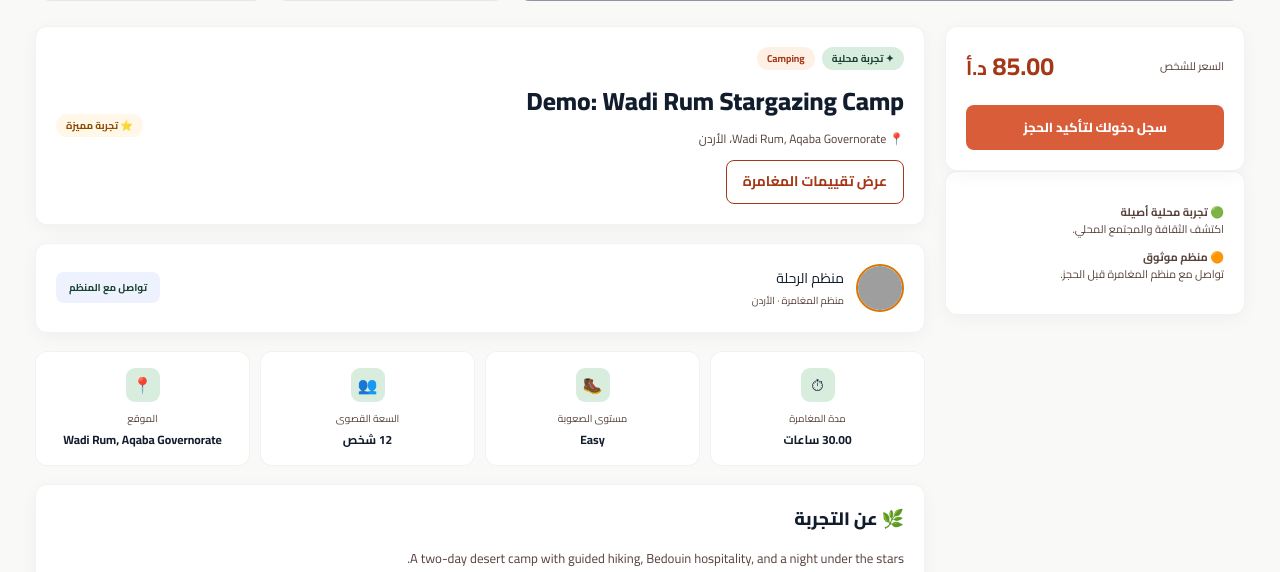
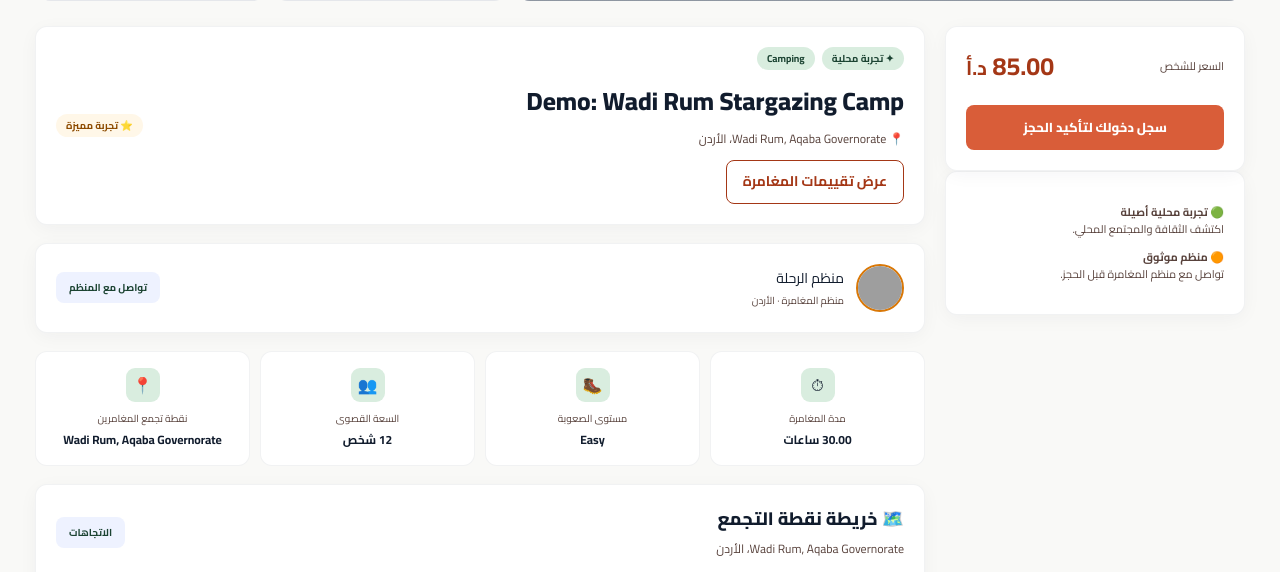
Before and after one commit to danialouty/YallaJO, a Laravel app: page /adventures/1/profile in a window 1280 px wide. Shown: the part 522-1094 px from the top of the page. Run offline with Laravel 12, Linux system fonts and the light colour scheme; data comes from the database, SQL or seed files in the repository; tables that the repository leaves empty hold one stand-in row (values such as "Sample post"); grey boxes marked "Sample" are stand-in pictures; style sheets or scripts are compiled from the project's sources; grey boxes are pictures that could not be loaded.

Commit message:
add guide shedules and maps, fix colors , move ai button

```diff
--- a/app/Http/Controllers/AdventureController.php
+++ b/app/Http/Controllers/AdventureController.php
@@ -167,7 +167,10 @@ class AdventureController extends Controller
 
     public function showProfile(Adventure $adventure)
     {
-        $adventure->load(['images', 'days']);
+        $adventure->load(['images', 'days', 'activityOrganizer.user', 'schedules' => fn ($query) => $query
+            ->where('status', 'Active')
+            ->with('guide.activityOrganizer.user')
+            ->orderBy('starts_at')]);
         $alreadyBooked = auth()->check()
             && auth()->user()->role === 'Adventurer'
             && $adventure->bookings()->whereHas('adventurer', fn ($query) => $query->where('user_id', auth()->id()))->exists();
--- a/resources/css/pages/adventure-profile.css
+++ b/resources/css/pages/adventure-profile.css
@@ -360,6 +360,46 @@ input {
     color: #1b4332;
     font-size: 10px;
     font-weight: 700;
+}
+
+.adventure-schedules { display: grid; gap: 12px; }
+.adventure-schedule {
+    display: grid;
+    grid-template-columns: repeat(2, minmax(0, 1fr));
+    gap: 12px;
+    border: 1px solid rgba(30, 41, 59, 0.08);
+    border-radius: 12px;
+    background: #faf9f6;
+    padding: 14px;
+}
+.adventure-schedule small, .adventure-schedule strong { display: block; }
+.adventure-schedule small { color: #58423c; font-size: 11px; }
+.adventure-schedule strong { margin-top: 4px; font-size: 13px; }
+.adventure-tag { background: #1b4332; color: #fff; }
+
+.meeting-point-heading {
+    display: flex;
+    align-items: center;
+    justify-content: space-between;
+    gap: 12px;
+    margin-bottom: 14px;
+}
+
+.meeting-point-heading .section-title { margin-bottom: 4px; }
+.meeting-point-heading .description { font-size: 12px; }
+
+.meeting-point-map {
+    display: block;
+    width: 100%;
+    height: 320px;
+    border: 0;
+    border-radius: 12px;
+    background: #f1f5f2;
+}
+
+@media (max-width: 550px) {
+    .adventure-schedule { grid-template-columns: 1fr; }
+    .meeting-point-map { height: 260px; }
 }
 
 .features {
--- a/resources/css/pages/adventures-explore.css
+++ b/resources/css/pages/adventures-explore.css
@@ -105,24 +105,8 @@
 }
 
 .adventure-category {
-    background: #3f6653;
+    background: #1b4332;
     box-shadow: 0 8px 18px rgba(17, 28, 45, 0.16);
-}
-
-.adventure-category {
-    background: linear-gradient(135deg, #3f6653, #1b4332);
-}
-
-.adventure-card:nth-child(3n + 1) .adventure-category {
-    background: linear-gradient(135deg, #a43716, #d97706);
-}
-
-.adventure-card:nth-child(3n + 2) .adventure-category {
-    background: linear-gradient(135deg, #3f6653, #1b4332);
-}
-
-.adventure-card:nth-child(3n) .adventure-category {
-    background: linear-gradient(135deg, #2f5f82, #4e8aa8);
 }
 
 .adventure-card:hover img {
--- a/resources/css/pages/chatbot.css
+++ b/resources/css/pages/chatbot.css
@@ -14,6 +14,11 @@
 .chatbot-panel:not(.hidden) {
     display: flex;
     flex-direction: column;
+}
+
+.chatbot-at-top .chatbot-panel {
+    top: 74px;
+    bottom: auto;
 }
 
 .chatbot-header {
--- a/resources/views/adventureProfile.blade.php
+++ b/resources/views/adventureProfile.blade.php
@@ -150,7 +150,7 @@
                         <div>
                             <div class="badges">
                                 <span class="badge badge-green">✦ تجربة محلية</span>
-                                <span class="badge badge-orange">{{ $adventure->category }}</span>
+                                <span class="badge badge-green">{{ $adventure->category }}</span>
                             </div>
                             <h1>{{ $adventure->title }}</h1>
                             <p class="location">📍 {{ $adventure->location }}، الأردن</p>
@@ -172,14 +172,54 @@
                             <p>منظم المغامرة · الأردن</p>
                         </div>
                     </div>
-                    <a href="#" class="contact-button">تواصل مع المنظم</a>
+                    @php($organizerUser = $adventure->activityOrganizer?->user)
+                    @if ($organizerUser?->phone_number)
+                        <a href="https://wa.me/{{ preg_replace('/\\D+/', '', $organizerUser->phone_number) }}" class="contact-button" target="_blank" rel="noopener">تواصل مع المنظم</a>
+                    @elseif ($organizerUser?->email)
+                        <a href="mailto:{{ $organizerUser->email }}" class="contact-button">تواصل مع المنظم</a>
+                    @else
+                        <span class="contact-button" aria-disabled="true">لا تتوفر بيانات تواصل</span>
+                    @endif
                 </div>
 
                 <div class="features">
                     <div class="feature"><div class="feature-icon">⏱</div><small>مدة المغامرة</small><strong>{{ $adventure->duration_hours }} ساعات</strong></div>
                     <div class="feature"><div class="feature-icon">🥾</div><small>مستوى الصعوبة</small><strong>{{ $adventure->difficulty_level ?? 'متوسط' }}</strong></div>
                     <div class="feature"><div class="feature-icon">👥</div><small>السعة القصوى</small><strong>{{ $adventure->capacity }} شخص</strong></div>
-                    <div class="feature"><div class="feature-icon">📍</div><small>الموقع</small><strong>{{ $adventure->location }}</strong></div>
+                    <div class="feature"><div class="feature-icon">📍</div><small>نقطة تجمع المغامرين</small><strong>{{ $adventure->location }}</strong></div>
+                </div>
+
+                @php($meetingPointQuery = $adventure->location . ', الأردن')
+                <section class="card meeting-point-card" aria-labelledby="meeting-point-title">
+                    <div class="meeting-point-heading">
+                        <div>
+                            <h2 id="meeting-point-title" class="section-title">🗺️ خريطة نقطة التجمع</h2>
+                            <p class="description">{{ $adventure->location }}، الأردن</p>
+                        </div>
+                        <a class="contact-button" href="https://www.google.com/maps/search/?api=1&amp;query={{ urlencode($meetingPointQuery) }}" target="_blank" rel="noopener">الاتجاهات</a>
+                    </div>
+                    <iframe class="meeting-point-map"
+                            src="https://www.google.com/maps?q={{ urlencode($meetingPointQuery) }}&amp;output=embed"
+                            title="خريطة نقطة التجمع: {{ $adventure->location }}"
+                            loading="lazy"
+                            referrerpolicy="no-referrer-when-downgrade"
+                            allowfullscreen></iframe>
+                </section>
+
+                <div class="card">
+                    <h2 class="section-title">📅 مواعيد المغامرة وجداول المرشدين</h2>
+                    <div class="adventure-schedules">
+                        @forelse ($adventure->schedules as $schedule)
+                            <article class="adventure-schedule">
+                                <div><small>تاريخ المغامرة</small><strong>{{ $schedule->starts_at?->translatedFormat('l، j F Y') ?? 'غير محدد' }}</strong></div>
+                                <div><small>الوقت</small><strong>{{ $schedule->starts_at?->format('H:i') ?? '—' }} – {{ $schedule->ends_at?->format('H:i') ?? '—' }}</strong></div>
+                                <div><small>المرشد</small><strong>{{ $schedule->guide?->activityOrganizer?->user?->name ?? 'سيتم تحديده' }}</strong></div>
+                                <div><small>نقطة التجمع</small><strong>{{ $adventure->location }}</strong></div>
+                            </article>
+                        @empty
+                            <p class="description">لم تُحدد مواعيد لهذه المغامرة بعد.</p>
+                        @endforelse
+                    </div>
                 </div>
 
                 <div class="card">
--- a/resources/views/adventures/create.blade.php
+++ b/resources/views/adventures/create.blade.php
@@ -24,7 +24,7 @@
                     <label class="text-sm font-bold text-slate-700 sm:col-span-2">الوصف<textarea
                             class="mt-1 w-full rounded-lg border-slate-300 text-sm focus:border-emerald-700 focus:ring-emerald-700"
                             name="description" rows="4" required>{{ old('description') }}</textarea></label>
-                    <label class="text-sm font-bold text-slate-700">الصعوبة
+                    <label class="text-sm foبnt-bold text-slate-700">الصعوبة
                         <select
                             class="mt-1 w-full rounded-lg border-slate-300 text-sm focus:border-emerald-700 focus:ring-emerald-700"
                             name="difficulty_level" required>
@@ -47,7 +47,7 @@
                             @endforeach
                         </select>
                     </label>
-                    <label class="text-sm font-bold text-slate-700">الموقع<input
+                    <label class="text-sm font-bold text-slate-700">الموقع ونقطة التجمع<input
                             class="mt-1 w-full rounded-lg border-slate-300 text-sm focus:border-emerald-700 focus:ring-emerald-700"
                             name="location" value="{{ old('location') }}" required></label>
                     <label class="text-sm font-bold text-slate-700">المدة بالساعات<input
--- a/resources/views/adventures/edit.blade.php
+++ b/resources/views/adventures/edit.blade.php
@@ -35,7 +35,7 @@
                             @endforeach
                         </select>
                     </label>
-                    <label class="text-sm font-bold text-slate-700">الموقع<input class="mt-1 w-full rounded-lg border-slate-300 text-sm" id="location" name="location" value="{{ old('location', $adventure->location) }}" required></label>
+                    <label class="text-sm font-bold text-slate-700">الموقع ونقطة التجمع<input class="mt-1 w-full rounded-lg border-slate-300 text-sm" id="location" name="location" value="{{ old('location', $adventure->location) }}" required></label>
                     <label class="text-sm font-bold text-slate-700">المدة بالساعات<input class="mt-1 w-full rounded-lg border-slate-300 text-sm" id="duration_hours" type="number" step="0.01" name="duration_hours" value="{{ old('duration_hours', $adventure->duration_hours) }}" required></label>
                     <label class="text-sm font-bold text-slate-700">السعر<input class="mt-1 w-full rounded-lg border-slate-300 text-sm" id="price" type="number" step="0.01" name="price" value="{{ old('price', $adventure->price) }}" required></label>
                     <label class="text-sm font-bold text-slate-700">الحالة
--- a/resources/views/components/adventure/card.blade.php
+++ b/resources/views/components/adventure/card.blade.php
@@ -29,7 +29,7 @@
             {{-- Adventure Category --}}
             <span
                 class="absolute right-3 top-3
-                       rounded-full bg-forest
+                       adventure-tag rounded-full
                        px-3 py-1.5 text-xs
                        font-semibold text-white"
             >
--- a/resources/views/components/chatbot.blade.php
+++ b/resources/views/components/chatbot.blade.php
@@ -1,4 +1,4 @@
-<div id="yallajo-chatbot" data-chatbot-endpoint="{{ route('chatbot.chat') }}" dir="rtl" class="fixed bottom-5 left-5 z-[70] sm:bottom-6 sm:left-6">
+<div id="yallajo-chatbot" data-chatbot-endpoint="{{ route('chatbot.chat') }}" dir="rtl" class="fixed {{ request()->routeIs('adventures.create', 'adventures.edit') ? 'chatbot-at-top top-5' : 'bottom-5' }} left-5 z-[70] sm:left-6">
     <section id="chatbot-panel"
              class="chatbot-panel hidden"
              aria-label="مساعد يلا جو الذكي"
```
Also changed, not shown: resources/views/adventuresSchedules/create.blade.php (+6 -4 lines), resources/views/adventuresSchedules/edit.blade.php (+8 -8 lines).
